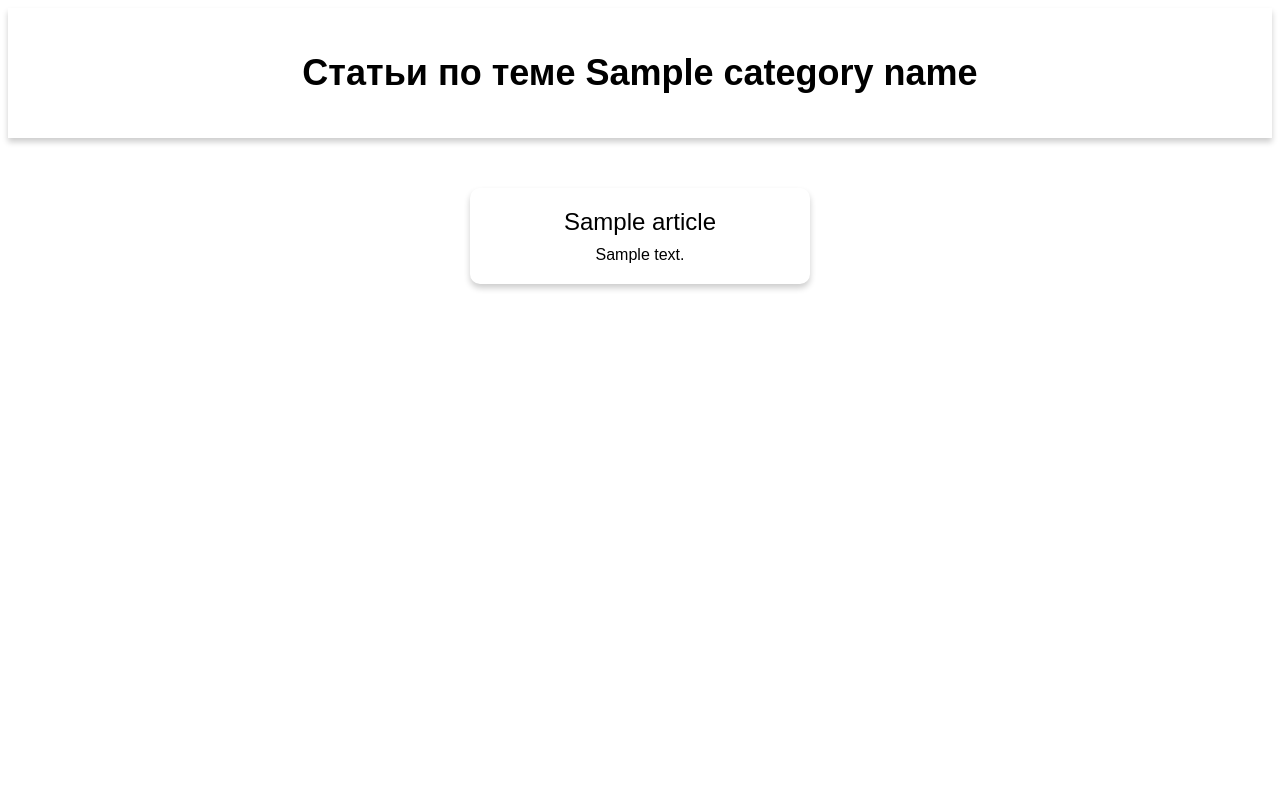
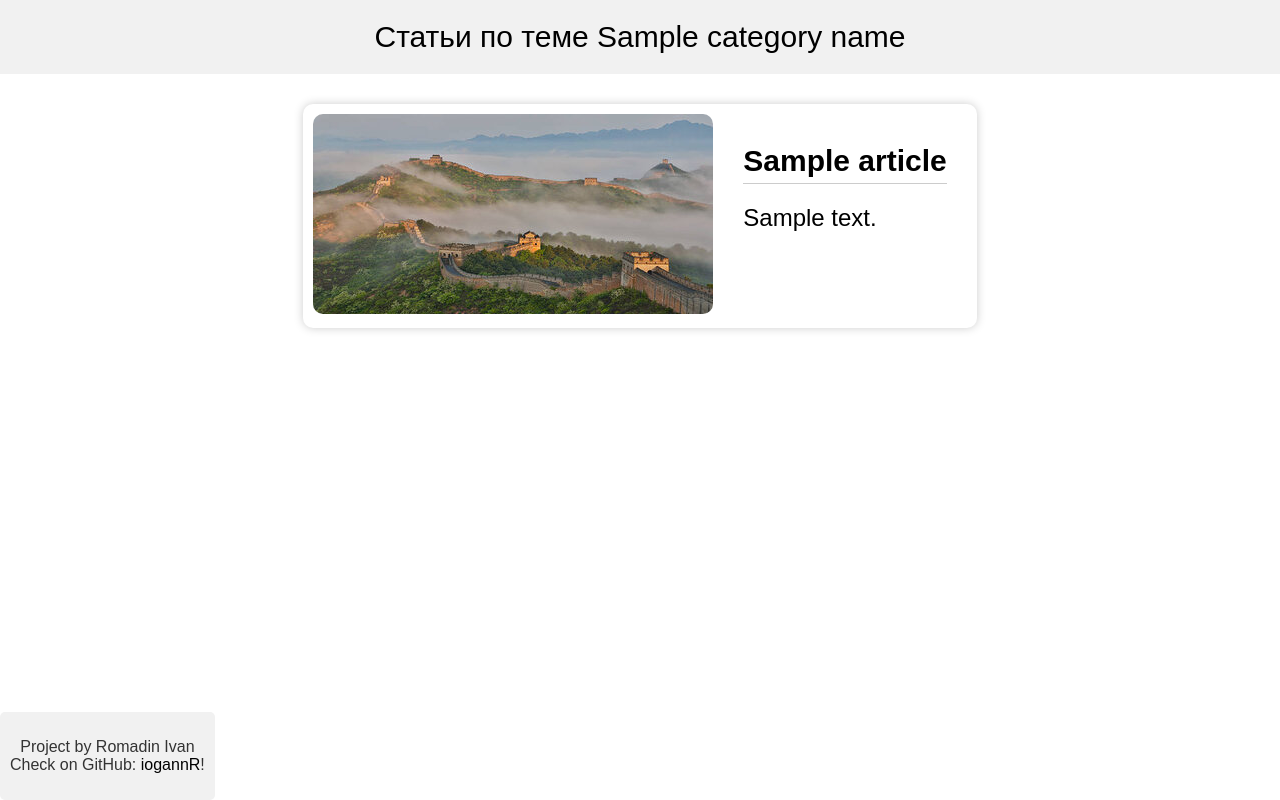
Before and after one commit to iogannR/Eastern-Culture-App, a FastAPI app: template app/templates/articles.html in a window 1280 px wide. Run offline with FastAPI, Linux system fonts and the light colour scheme; the template is opened without the code that fills it: most values are stand-ins (such as "Sample title", 1, 10 or a date in 2020); parts of the project's set-up code (start-up, migrations or seed data) failed here and were passed over.

Commit message:
Second frontend (CSS mainly) commit

```diff
--- a/app/api/routers/categories.py
+++ b/app/api/routers/categories.py
@@ -37,3 +37,8 @@ async def get_categories(session: sa_ext_asyncio.AsyncSession = fastapi.Depends(
     category_service = CategoryService(Category)
     result = await category_service.get_all_instances(session=session)
     return result
+
+
+@router.patch("/")
+async def update_categories(session: sa_ext_asyncio.AsyncSession = fastapi.Depends(get_session)):
+    ...
--- a/app/main.py
+++ b/app/main.py
@@ -7,6 +7,8 @@ from app.api.routers.categories \
     import router as router_categories
 from app.api.routers.pages \
     import router as router_pages
+from app.api.routers.images \
+    import router as router_images
 
 app = fastapi.FastAPI(
     title="Information Portal App dedicated to Russian-Chinese cooperation"
@@ -15,6 +17,7 @@ app = fastapi.FastAPI(
 app.include_router(router_articles)
 app.include_router(router_categories)
 app.include_router(router_pages)
+app.include_router(router_images)
 
 app.mount(
     "/static", fa_staticfiles.StaticFiles(directory="app/static"), "static"
--- a/app/static/css/articles.css
+++ b/app/static/css/articles.css
@@ -1,42 +1,99 @@
 body {
-    font-family: Arial, sans-serif;
+    font-family: Montserrat, sans-serif;
+    margin: 0;
+    padding: 0;
 }
 
-.container {
+header {
+    background-color: #f1f1f1;
+    padding: 20px;
+    font-size: 30px;
+    margin: 0;
+    text-align: center;
+}
+
+main {
+    display: flex;
+    margin-top: 20px;
+    justify-content: center;
+
+}
+
+.articles {
     display: flex;
     flex-direction: column;
     gap: 20px;
-    justify-content: center;
-    align-items: center;
-    text-align: center;
-    margin-top: 50px;
 }
 
-.post {
-    box-shadow: 0px 4px 6px rgba(0, 0, 0, 0.2);
-    border: none;
-    padding: 20px;
+.article {
+    display: flex;
+    align-items: center;
+    padding: 10px;
+    margin: 10px;
+    background: #fff;
+    box-shadow: 0px 0px 10px #ccc;
     border-radius: 10px;
-    width: 300px;
 }
 
-.post-title {
-    font-size: 24px;
-    margin-bottom: 10px;
+.article-image {
+    margin-right: 10px;
 }
 
-.post-description {
-    font-size: 16px;
+.article-image img {
+    width: 400px;
+    height: 200px;
+    border-radius: 10px;
+    object-fit: contain;
 }
 
-header {
-    text-align: center;
-    background-color: none;
-    padding: 20px;
-    box-shadow: 0px 4px 6px rgba(0, 0, 0, 0.2);
+.article-content {
+    align-self: flex-start;
+    margin-right: 20px;
+    margin-left: 20px;
+    width: 100%;
 }
 
-header h1 {
-    font-size: 36px;
-    font-weight: bold;
+.article-content h3 {
+    font-size: 30px;
+    margin-bottom: 20px;
 }
+
+.article-content span {
+    font-size: 24px;
+}
+
+footer {
+    position: fixed;
+    bottom: 0;
+    left: 0;
+    background-color: #f1f1f1;
+    border-radius: 5px;
+    border: none;
+    padding: 10px;
+    text-align: center;
+    color: #333;
+}
+
+.article:hover {
+    background-color: #f1f1f1;
+    transition: background-color 0.3s ease-in-out;
+}
+
+.article-content h3::after {
+    content: "";
+    display: block;
+    width: 100%;
+    height: 1px;
+    background: #ccc;
+    margin-top: 5px;
+}
+
+a {
+    text-decoration: none;
+    color: #000;
+    transition: color 0.2s ease-in-out;
+}
+
+a:hover {
+    color: #eb6776;
+}
--- a/app/templates/articles.html
+++ b/app/templates/articles.html
@@ -1,5 +1,5 @@
 <!DOCTYPE html>
-<html >
+<html>
 <head>
     <meta charset="UTF-8">
     <meta name="viewport" content="width=device-width, initial-scale=1.0">
@@ -7,22 +7,33 @@
     <title>Статьи по теме {{ category_name }}</title>
 </head>
 <body>
-    <header >
-        <h1>Статьи по теме {{ category_name }}</h1>
-    </header>
+    <header>Статьи по теме {{ category_name }}</header>
+
+    <main>
         {% if articles %}
-    <div class="container">
+            <div class="articles">
                 {% for article in articles %}
-                <div class="post">
-                    <div class="post-title">{{ article.title }}</div>
-                    <div class="post-content">{{ article.content }}</div>
+                <a href="/pages/articles/Китай/article?id={{ article.id }}">
+                    <div class="article">
+                        <div class="article-image">
+                            <img src="{{ url_for('static', path='images/' + article.image_id|string + '.webp') }}" alt="">
                         </div>
+                        <div class="article-content">
+                            <h3>{{ article.title }}</h3>
+                            <span>{{ article.content }}</span>
+                        </div>
+                    </div>
+                </a>
                     {% endfor %}
             </div>
         {% else %}
-        <div>
-            <h1>Статей по теме {{ category_name }} не найдено!</h1>
-        </div>
+            <div class="denial">Отсутствует информация</div>
         {% endif %}
+    </main>
+
+    <footer>
+        <p>Project by Romadin Ivan <br> Check on GitHub: <a href="https://github.com/iogannR" target="_blank">iogannR</a>!</p>
+    </footer>
+
 </body>
 </html>
--- a/pyproject.toml
+++ b/pyproject.toml
@@ -16,6 +16,7 @@ pydantic = {extras = ["email"], version = "^2.6.1"}
 alembic = "^1.13.1"
 asyncpg = "^0.29.0"
 jinja2 = "^3.1.3"
+python-multipart = "^0.0.9"
 
 
 [build-system]
```
Also changed, not shown: app/api/routers/images.py (added, +14 -0 lines), app/static/css/styles.css (+11 -17 lines), app/templates/home.html (+4 -19 lines), app/static/images/1.webp (added), app/static/images/2.webp (added), app/static/images/china-background.jpg (added), 2 other files. Lines whose indentation alone changed are shown as unchanged.
